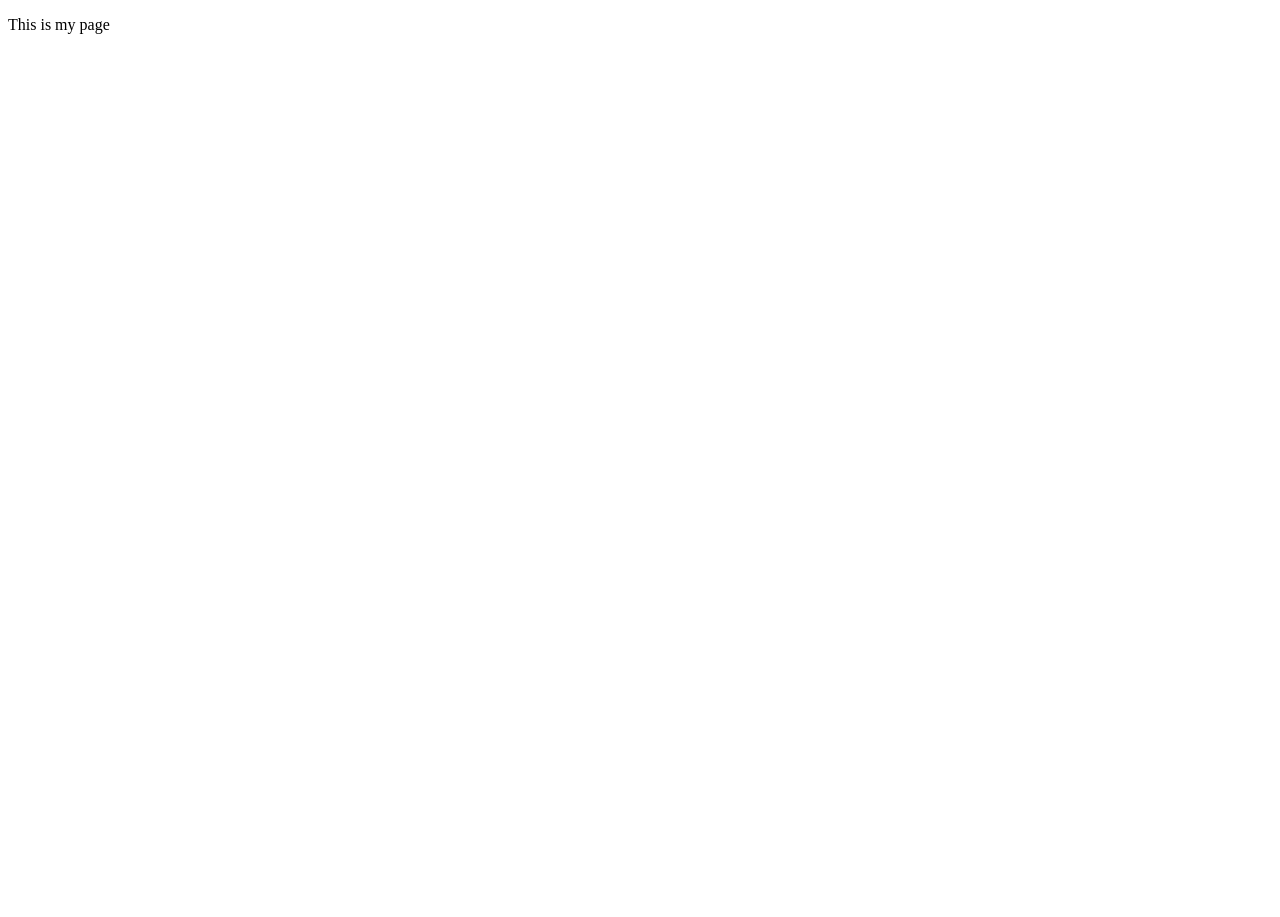
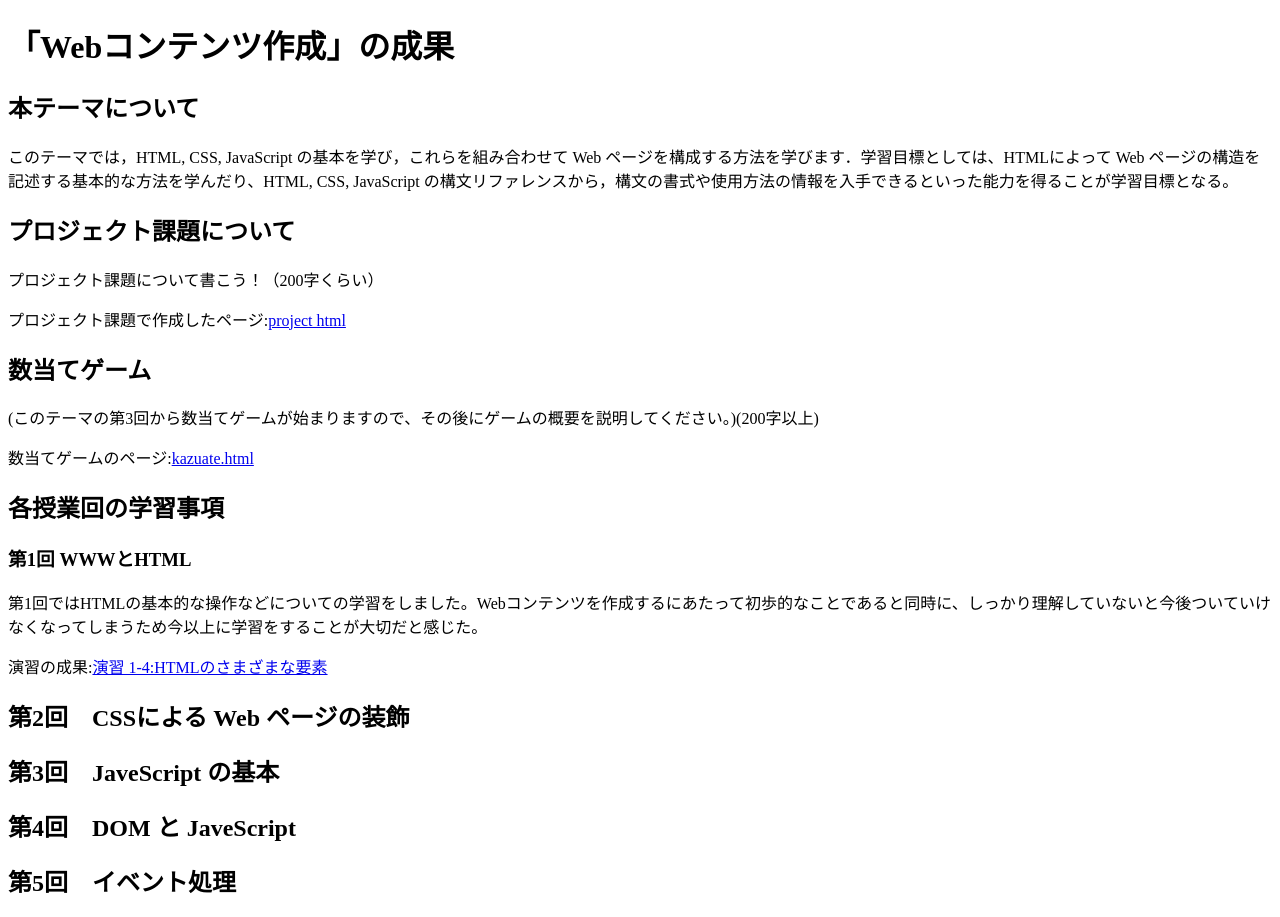
Before and after one commit to G484752024/medialabo, a plain HTML site: page index.html in a window 1280 px wide. Before the commit the page ends 800 px from the top, so only its background shows below. Drawn offline with Linux system fonts and the light colour scheme.

Commit message:
第1回授業

```diff
--- a/index.html
+++ b/index.html
@@ -5,6 +5,22 @@
     <title>My test page</title>
   </head>
   <body>
-    <p>This is my page</p>
+    <h1>「Webコンテンツ作成」の成果</h1>
+    <h2>本テーマについて</h2>
+    <p>このテーマでは，HTML, CSS, JavaScript の基本を学び，これらを組み合わせて Web ページを構成する方法を学びます．学習目標としては、HTMLによって Web ページの構造を記述する基本的な方法を学んだり、HTML, CSS, JavaScript の構文リファレンスから，構文の書式や使用方法の情報を入手できるといった能力を得ることが学習目標となる。
+    <h2>プロジェクト課題について</h2>
+        <p>プロジェクト課題について書こう！（200字くらい）</p>
+        <p>プロジェクト課題で作成したページ:<a href="project.html" title="プロジェクト課題" target="_blank" >project html</a></p>
+    <h2>数当てゲーム</h2>
+    <p>(このテーマの第3回から数当てゲームが始まりますので、その後にゲームの概要を説明してください。)(200字以上)</p>
+    <p>数当てゲームのページ:<a href="kazuate.html" title="数当てゲーム" target="_blank" >kazuate.html</a></p>
+    <h2>各授業回の学習事項</h2>
+    <h3>第1回 WWWとHTML</h3>
+    <p>第1回ではHTMLの基本的な操作などについての学習をしました。Webコンテンツを作成するにあたって初歩的なことであると同時に、しっかり理解していないと今後ついていけなくなってしまうため今以上に学習をすることが大切だと感じた。</p>
+    <p>演習の成果:<a href="practice-html/elements.html" title="演習の成果" target="_blank" >演習 1-4:HTMLのさまざまな要素</a></p>
+    <h2>第2回　CSSによる Web ページの装飾</h2>
+    <h2>第3回　JaveScript の基本</h2>
+    <h2>第4回　DOM と JaveScript</h2>
+    <h2>第5回　イベント処理</h2>
   </body>
 </html>
```
Also changed, not shown: practice-html/elements.html (added, +40 -0 lines), practice-html/structure.html (added, +13 -0 lines), practice-html/JWST_spacecraft_model_2.png (added), project.html (added).
